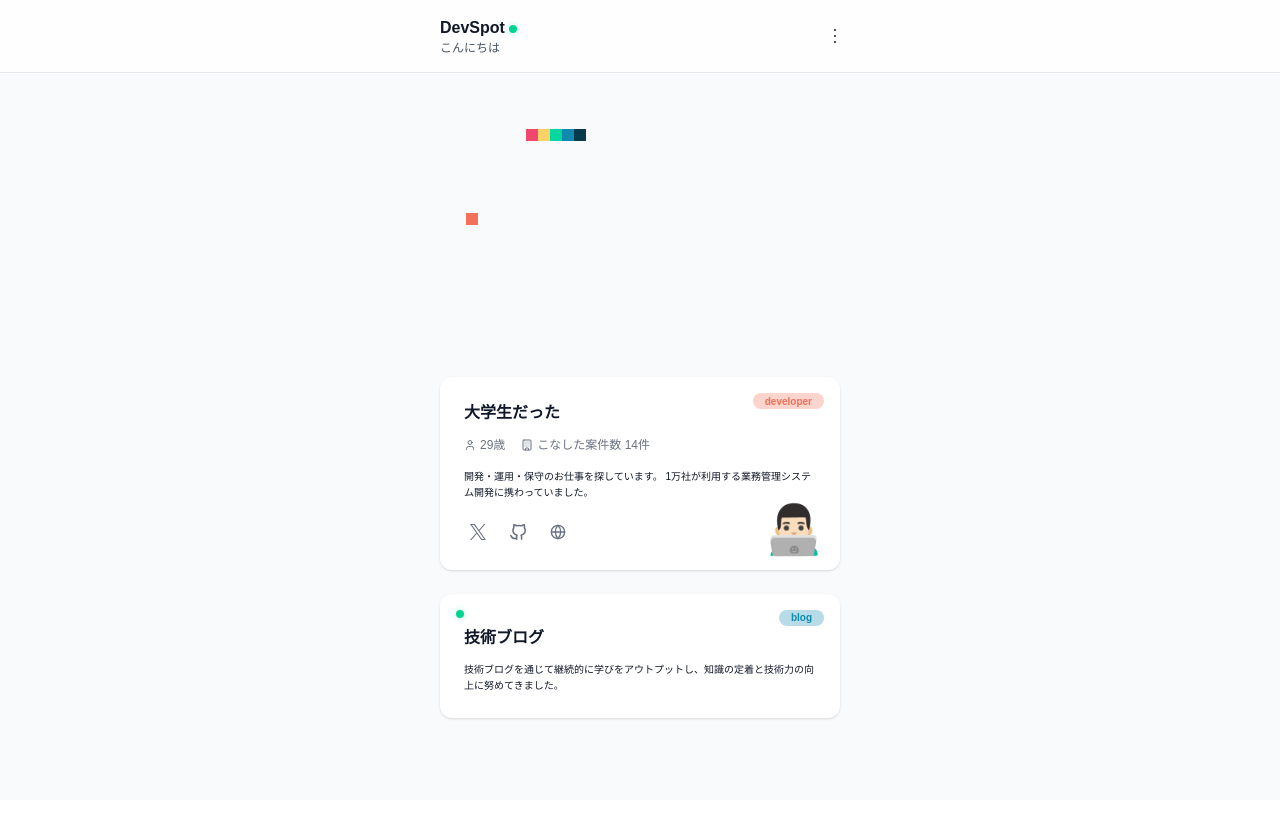
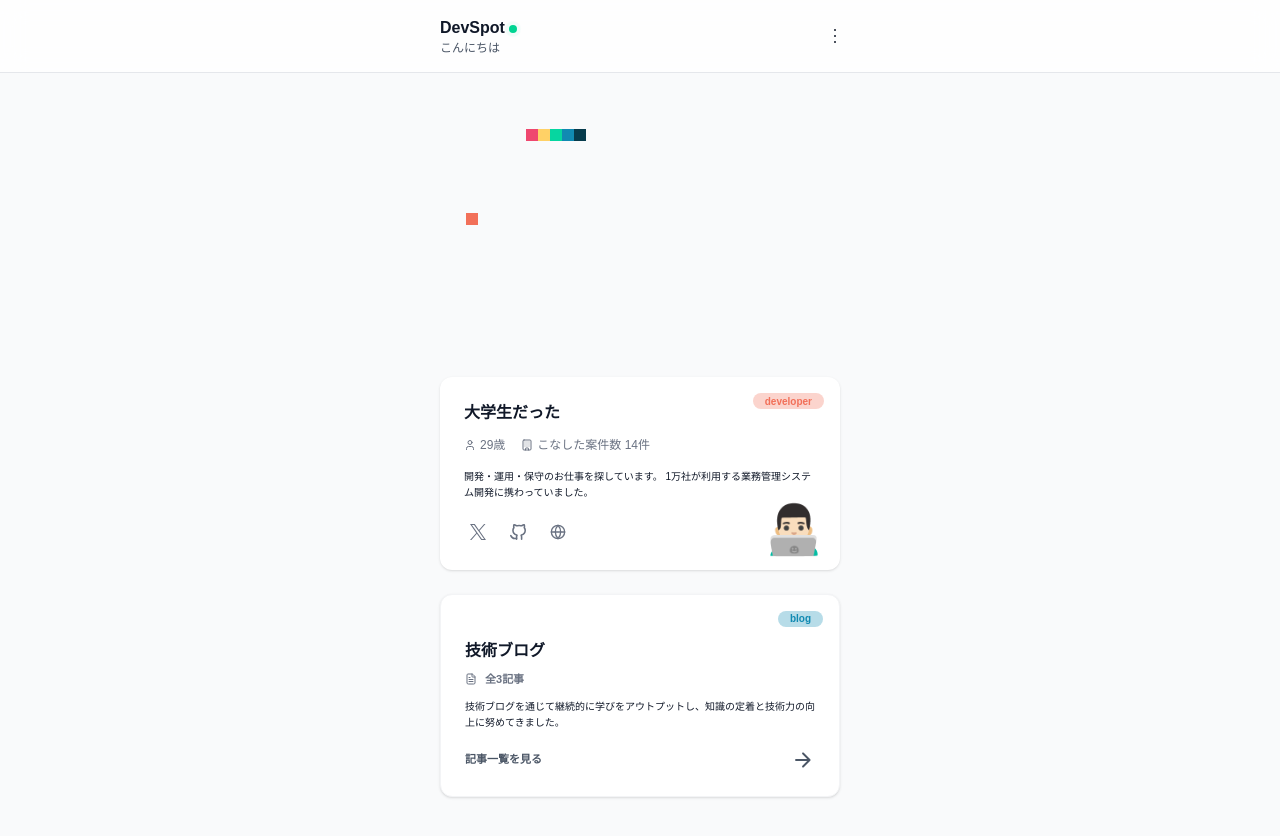
Before and after one commit to wimpykid719/blog-v2, a Next.js app in the folder app/: page / in a window 1280 px wide. Shown: the top 836 px of the page. Before the commit the page ends 800 px from the top, so only its background shows below. Built offline with nearby package versions, Linux system fonts and the light colour scheme.

Commit message:
feat: 記事一覧ページへの遷移ボタン

```diff
--- a/app/src/app/articles/[slug]/page.tsx
+++ b/app/src/app/articles/[slug]/page.tsx
@@ -3,7 +3,7 @@ import { notFound } from "next/navigation";
 import { Header } from "../../components/Header";
 import { MarkdownContent } from "../../components/MarkdownContent";
 import { ShareButtons } from "../../components/ShareButtons";
-import { getAllArticles, getArticleBySlug } from "../../utils/markdown";
+import { getAllArticleIndex, getArticleBySlug } from "../../utils/markdown";
 
 interface ArticlePageProps {
   params: Promise<{
@@ -32,7 +32,7 @@ async function getCurrentUrl(slug: string): Promise<string> {
     }
 
     return `${protocol}://${host}/articles/${slug}`;
-  } catch (error) {
+  } catch {
     // フォールバック: 環境変数またはデフォルト値を使用
     const baseUrl = process.env.NEXT_PUBLIC_SITE_URL || "http://localhost:3000";
     return `${baseUrl}/articles/${slug}`;
@@ -93,6 +93,6 @@ export default async function ArticlePage({ params }: ArticlePageProps) {
 }
 
 export async function generateStaticParams() {
-  const articles = await getAllArticles();
-  return articles.map((a) => ({ slug: a.slug }));
+  const index = await getAllArticleIndex();
+  return index.map((a) => ({ slug: a.slug }));
 }
--- a/app/src/app/articles/page.tsx
+++ b/app/src/app/articles/page.tsx
@@ -2,7 +2,7 @@ import { notFound } from "next/navigation";
 import { ArticleCard } from "../components/ArticleCard";
 import { Header } from "../components/Header";
 import Pagination from "../components/Pagination";
-import { getAllArticles } from "../utils/markdown";
+import { getAllArticleIndex } from "../utils/markdown";
 
 const PAGE_SIZE = 30;
 
@@ -32,13 +32,13 @@ function parsePageParam(
 export default async function ArticlesPage({
   searchParams,
 }: ArticlesPageProps) {
-  const articles = await getAllArticles();
-  const lastPage = Math.max(1, Math.ceil(articles.length / PAGE_SIZE));
+  const index = await getAllArticleIndex();
+  const lastPage = Math.max(1, Math.ceil(index.length / PAGE_SIZE));
   const currentPage = parsePageParam((await searchParams)?.page, lastPage);
   if (currentPage === null) {
     notFound();
   }
-  const pagedArticles = articles.slice(
+  const pagedIndex = index.slice(
     (currentPage - 1) * PAGE_SIZE,
     currentPage * PAGE_SIZE,
   );
@@ -59,7 +59,7 @@ export default async function ArticlesPage({
 
       {/* 記事グリッド */}
       <section className="max-w-6xl mx-auto px-6">
-        {articles.length === 0 ? (
+        {index.length === 0 ? (
           <div className="text-center py-12">
             <p className="text-gray-500 dark:text-gray-400">
               記事がまだありません。
@@ -67,15 +67,15 @@ export default async function ArticlesPage({
           </div>
         ) : (
           <div className="grid grid-cols-1 md:grid-cols-2 lg:grid-cols-3 gap-6">
-            {pagedArticles.map((article) => (
-              <ArticleCard key={article.slug} article={article} />
+            {pagedIndex.map((item) => (
+              <ArticleCard key={item.slug} article={{ ...item, content: "" }} />
             ))}
           </div>
         )}
       </section>
 
       {/* ページネーション */}
-      {articles.length > 0 && (
+      {index.length > 0 && (
         <section className="max-w-6xl mx-auto px-6 mt-12">
           <Pagination
             path="/articles?page="
--- a/app/src/app/components/BlogCard.tsx
+++ b/app/src/app/components/BlogCard.tsx
@@ -1,10 +1,35 @@
-"use client";
+import { FileText } from "lucide-react";
+import Link from "next/link";
+import { getAllArticleIndex } from "../utils/markdown";
 
-import { NotificationBadge } from "./NotificationBadge";
+function getCutoffDate(): Date {
+  const d = new Date();
+  d.setMonth(d.getMonth() - 1);
+  return d;
+}
 
-export function BlogCard() {
+export async function BlogCard() {
+  const index = await getAllArticleIndex();
+  const totalCount = index.length;
+
+  const cutoff = getCutoffDate();
+  const recentItems = index.filter((a) => {
+    const t = new Date(a.frontMatter.date).getTime();
+    if (!Number.isFinite(t)) return false;
+    return t >= cutoff.getTime();
+  });
+  const recentCount = recentItems.length;
+  const hasRecent = recentCount > 0;
+
   return (
-    <div className="bg-white dark:bg-gray-800 rounded-xl shadow-sm dark:shadow-gray-900/50 p-6 relative">
+    <Link
+      href="/articles"
+      className="group block bg-white dark:bg-gray-800 rounded-xl shadow-sm dark:shadow-gray-900/50 p-6 relative overflow-hidden border border-gray-100 dark:border-gray-700 hover:shadow-xl hover:-translate-y-1 transition-all duration-300"
+      aria-label="技術ブログの記事一覧へ"
+    >
+      {/* ホバー用の薄いハイライト */}
+      <div className="pointer-events-none absolute inset-0 opacity-0 group-hover:opacity-100 transition-opacity bg-linear-to-br from-emerald-50/70 via-transparent to-transparent dark:from-emerald-900/10" />
+
       {/* タグ */}
       <div className="absolute top-4 right-4 bg-[#118ab2]/30 dark:bg-[#118ab2]/20 px-3 h-4 rounded-xl flex items-center">
         <span className="text-[#118ab2] dark:text-[#4dd0e1] text-[10px] font-bold">
@@ -12,20 +37,47 @@ export function BlogCard() {
         </span>
       </div>
 
-      {/* 通知バッジ */}
-      <div className="absolute top-4 left-4 flex items-center gap-2">
-        <NotificationBadge />
-      </div>
+      {/* 新着バッジ（1ヶ月以内に投稿がある場合のみ） */}
+      {hasRecent && (
+        <div className="absolute top-4 left-4 flex items-center gap-2">
+          <span className="inline-flex items-center gap-2 rounded-full px-2.5 py-1 text-[10px] font-bold text-emerald-700 dark:text-emerald-200">
+            <span className="relative inline-flex size-2">
+              <span className="absolute inline-flex h-full w-full animate-ping rounded-full bg-emerald-400 opacity-75" />
+              <span className="relative inline-flex size-2 rounded-full bg-emerald-400" />
+            </span>
+            新着 {recentCount}件
+          </span>
+        </div>
+      )}
 
       {/* タイトル */}
-      <h2 className="font-bold text-gray-900 dark:text-gray-100 mb-3 mt-2">
+      <h2 className="relative font-bold text-gray-900 dark:text-gray-100 mb-2 mt-5">
         技術ブログ
       </h2>
 
+      {/* 記事数 */}
+      <div className="relative flex items-center gap-2 text-[11px] text-gray-500 dark:text-gray-400 mb-3">
+        <FileText className="w-3 h-3" />
+        <span className="font-semibold">全{totalCount}記事</span>
+        {hasRecent && (
+          <span className="text-[10px] text-emerald-700 dark:text-emerald-200 bg-emerald-50 dark:bg-emerald-900/20 px-2 py-0.5 rounded-full border border-emerald-200/60 dark:border-emerald-900/40">
+            1ヶ月以内に更新あり
+          </span>
+        )}
+      </div>
+
       {/* 説明文 */}
-      <p className="text-[10px] leading-relaxed text-gray-900 dark:text-gray-300">
+      <p className="relative text-[10px] leading-relaxed text-gray-900 dark:text-gray-300">
         技術ブログを通じて継続的に学びをアウトプットし、知識の定着と技術力の向上に努めてきました。
       </p>
-    </div>
+
+      {/* CTA */}
+      <div className="relative mt-4 flex items-center justify-between text-[11px] text-gray-600 dark:text-gray-300">
+        <span className="font-semibold">記事一覧を見る</span>
+        <span className="material-icons-round text-base group-hover:translate-x-1 transition-transform">
+          arrow_forward
+        </span>
+      </div>
+    </Link>
   );
 }
--- a/app/src/app/utils/markdown.ts
+++ b/app/src/app/utils/markdown.ts
@@ -1,11 +1,17 @@
 import fs from "fs";
 import matter from "gray-matter";
 import path from "path";
+import { cache } from "react";
 import type { Article, ArticleFrontMatter } from "../types/article";
 
 export function parseMarkdown(content: string) {
   return matter(content);
 }
+
+export type ArticleIndexItem = {
+  slug: string;
+  frontMatter: ArticleFrontMatter;
+};
 
 type GithubRepoRef = {
   owner: string;
@@ -180,7 +186,7 @@ async function getGithubMarkdownFileContent(
   return null;
 }
 
-export async function getAllArticles(): Promise<Article[]> {
+async function getAllArticleIndexUncached(): Promise<ArticleIndexItem[]> {
   const github = getGithubBlogConfig();
   if (github) {
     try {
@@ -194,7 +200,7 @@ export async function getAllArticles(): Promise<Article[]> {
           >(url.toString(), github.token);
           if (!res.ok) {
             // リポジトリ単位で失敗しても全体は壊さない
-            return [] as Article[];
+            return [] as ArticleIndexItem[];
           }
 
           const entries = Array.isArray(res.data) ? res.data : [];
@@ -202,7 +208,7 @@ export async function getAllArticles(): Promise<Article[]> {
             (e) => e.type === "file" && e.name.toLowerCase().endsWith(".md"),
           );
 
-          const articles = await Promise.all(
+          const items = await Promise.all(
             markdownFiles.map(async (f) => {
               const slug = f.name.replace(/\.md$/i, "");
               const content = await getGithubMarkdownFileContent(
@@ -211,21 +217,20 @@ export async function getAllArticles(): Promise<Article[]> {
                 f.path,
               );
               if (!content) return null;
-              const { data, content: body } = parseMarkdown(content);
+              const { data } = parseMarkdown(content);
               return {
                 slug,
                 frontMatter: data as ArticleFrontMatter,
-                content: body,
-              } satisfies Article;
+              } satisfies ArticleIndexItem;
             }),
           );
 
-          return articles.filter((a): a is Article => Boolean(a));
+          return items.filter((a): a is ArticleIndexItem => Boolean(a));
         }),
       );
 
       // slug衝突は、GITHUB_REPOS の指定順で先勝ち（routeが一意である必要があるため）
-      const deduped = new Map<string, Article>();
+      const deduped = new Map<string, ArticleIndexItem>();
       for (const a of perRepo.flat()) {
         if (!deduped.has(a.slug)) deduped.set(a.slug, a);
       }
@@ -253,19 +258,18 @@ export async function getAllArticles(): Promise<Article[]> {
   }
 
   const fileNames = fs.readdirSync(articlesDirectory);
-  const articles = fileNames
+  const items = fileNames
     .filter((fileName) => fileName.endsWith(".md"))
     .map((fileName) => {
       const slug = fileName.replace(/\.md$/, "");
       const fullPath = path.join(articlesDirectory, fileName);
       const fileContents = fs.readFileSync(fullPath, "utf8");
-      const { data, content } = parseMarkdown(fileContents);
+      const { data } = parseMarkdown(fileContents);
 
       return {
         slug,
         frontMatter: data as ArticleFrontMatter,
-        content,
-      };
+      } satisfies ArticleIndexItem;
     })
     .filter((article) => article.frontMatter.published) // publishedがtrueのもののみ
     .sort((a, b) => {
@@ -276,7 +280,25 @@ export async function getAllArticles(): Promise<Article[]> {
       );
     });
 
-  return articles;
+  return items;
+}
+
+const getAllArticleIndexCached = cache(async () => {
+  return await getAllArticleIndexUncached();
+});
+
+/**
+ * 記事一覧で必要な最小データ（slug + frontMatter）のみを返す軽量版。
+ * - ホームの「新着/総数」や記事一覧で使用（本文を読み出して保持しない）
+ */
+export async function getAllArticleIndex(): Promise<ArticleIndexItem[]> {
+  return await getAllArticleIndexCached();
+}
+
+export async function getAllArticles(): Promise<Article[]> {
+  // 互換のため Article[] を返すが、一覧用途では本文は不要なので空文字にする
+  const index = await getAllArticleIndex();
+  return index.map((a) => ({ ...a, content: "" }));
 }
 
 export async function getArticleBySlug(slug: string): Promise<Article | null> {
```
